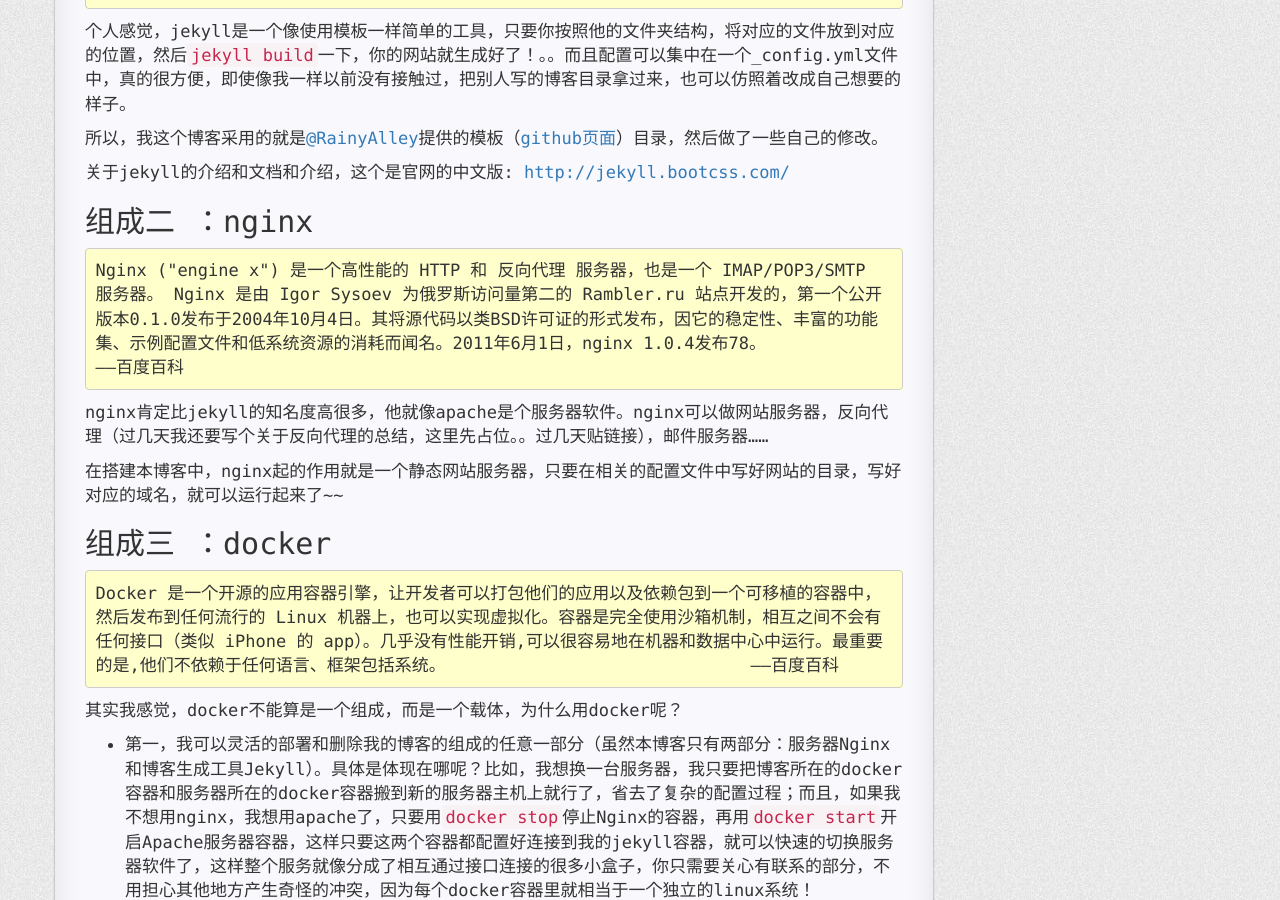
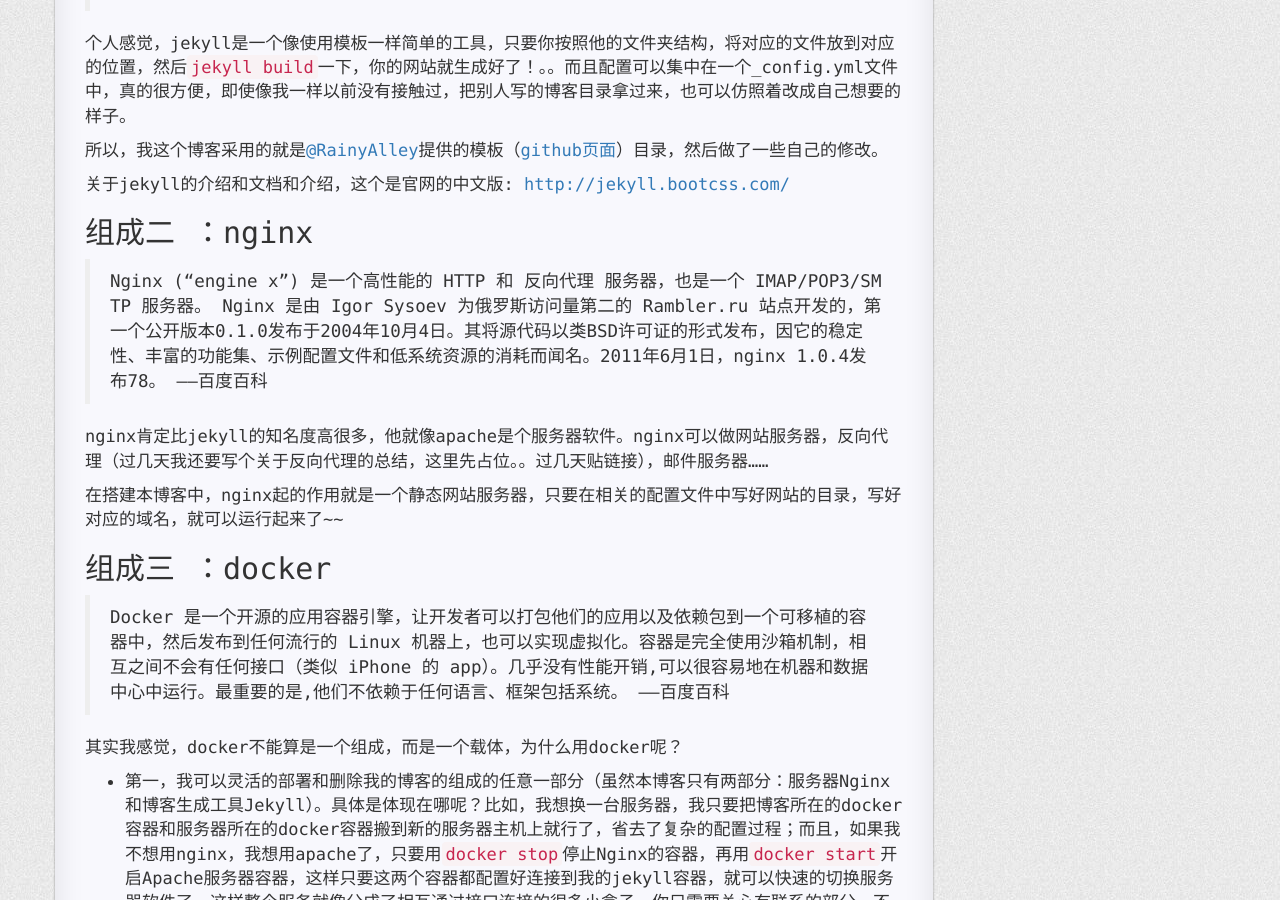
Before and after one commit to zhangjaycee/blog, a Jekyll site: the page built from _posts/2015-10-23-build_blog.md, in a window 1280 px wide and 900 px high, scrolled down 1055 px. Built offline with Jekyll 4.4.1, drawn with Linux system fonts in a browser that asks for light colours; nearby versions of some CDN libraries; Markdown is read by kramdown in place of the engine named in the settings; comment, search, counter and statistics services are not loaded; some of the changed text lies outside the part shown.

```diff
--- a/_posts/2015-10-23-build_blog.md
+++ b/_posts/2015-10-23-build_blog.md
@@ -34,9 +34,7 @@ categories: 服务器
 
 ## 组成一 ：jekyll
 
-~~~
-jekyll是一个简单的免费的Blog生成工具，类似WordPress。但是和WordPress又有很大的不同，原因是jekyll只是一个生成静态网页的工具，不需要数据库支持。但是可以配合第三方服务,例如Disqus。最关键的是jekyll可以免费部署在Github上，而且可以绑定自己的域名。				——百度百科
-~~~
+>jekyll是一个简单的免费的Blog生成工具，类似WordPress。但是和WordPress又有很大的不同，原因是jekyll只是一个生成静态网页的工具，不需要数据库支持。但是可以配合第三方服务,例如Disqus。最关键的是jekyll可以免费部署在Github上，而且可以绑定自己的域名。				——百度百科
 
 个人感觉，jekyll是一个像使用模板一样简单的工具，只要你按照他的文件夹结构，将对应的文件放到对应的位置，然后`jekyll build`一下，你的网站就生成好了！。。而且配置可以集中在一个_config.yml文件中，真的很方便，即使像我一样以前没有接触过，把别人写的博客目录拿过来，也可以仿照着改成自己想要的样子。
 
@@ -47,9 +45,8 @@ jekyll是一个简单的免费的Blog生成工具，类似WordPress。但是和W
 
 ## 组成二 ：nginx
 
-~~~
-Nginx ("engine x") 是一个高性能的 HTTP 和 反向代理 服务器，也是一个 IMAP/POP3/SMTP 服务器。 Nginx 是由 Igor Sysoev 为俄罗斯访问量第二的 Rambler.ru 站点开发的，第一个公开版本0.1.0发布于2004年10月4日。其将源代码以类BSD许可证的形式发布，因它的稳定性、丰富的功能集、示例配置文件和低系统资源的消耗而闻名。2011年6月1日，nginx 1.0.4发布78。				——百度百科
-~~~
+
+>Nginx ("engine x") 是一个高性能的 HTTP 和 反向代理 服务器，也是一个 IMAP/POP3/SMTP 服务器。 Nginx 是由 Igor Sysoev 为俄罗斯访问量第二的 Rambler.ru 站点开发的，第一个公开版本0.1.0发布于2004年10月4日。其将源代码以类BSD许可证的形式发布，因它的稳定性、丰富的功能集、示例配置文件和低系统资源的消耗而闻名。2011年6月1日，nginx 1.0.4发布78。				——百度百科
 
 nginx肯定比jekyll的知名度高很多，他就像apache是个服务器软件。nginx可以做网站服务器，反向代理（过几天我还要写个关于反向代理的总结，这里先占位。。过几天贴链接），邮件服务器……
 
@@ -57,9 +54,7 @@ nginx肯定比jekyll的知名度高很多，他就像apache是个服务器软件
 
 ## 组成三 ：docker
 
-~~~
-Docker 是一个开源的应用容器引擎，让开发者可以打包他们的应用以及依赖包到一个可移植的容器中，然后发布到任何流行的 Linux 机器上，也可以实现虚拟化。容器是完全使用沙箱机制，相互之间不会有任何接口（类似 iPhone 的 app）。几乎没有性能开销,可以很容易地在机器和数据中心中运行。最重要的是,他们不依赖于任何语言、框架包括系统。				——百度百科
-~~~
+>Docker 是一个开源的应用容器引擎，让开发者可以打包他们的应用以及依赖包到一个可移植的容器中，然后发布到任何流行的 Linux 机器上，也可以实现虚拟化。容器是完全使用沙箱机制，相互之间不会有任何接口（类似 iPhone 的 app）。几乎没有性能开销,可以很容易地在机器和数据中心中运行。最重要的是,他们不依赖于任何语言、框架包括系统。				——百度百科
 
 其实我感觉，docker不能算是一个组成，而是一个载体，为什么用docker呢？
 * 第一，我可以灵活的部署和删除我的博客的组成的任意一部分（虽然本博客只有两部分：服务器Nginx和博客生成工具Jekyll）。具体是体现在哪呢？比如，我想换一台服务器，我只要把博客所在的docker容器和服务器所在的docker容器搬到新的服务器主机上就行了，省去了复杂的配置过程；而且，如果我不想用nginx，我想用apache了，只要用`docker stop`停止Nginx的容器，再用`docker start`开启Apache服务器容器，这样只要这两个容器都配置好连接到我的jekyll容器，就可以快速的切换服务器软件了，这样整个服务就像分成了相互通过接口连接的很多小盒子，你只需要关心有联系的部分，不用担心其他地方产生奇怪的冲突，因为每个docker容器里就相当于一个独立的linux系统！
```
Also changed, not shown: other parts of _posts/2015-10-23-build_blog.md (+1 -1 lines).
